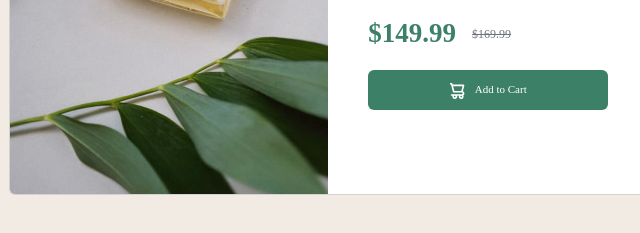
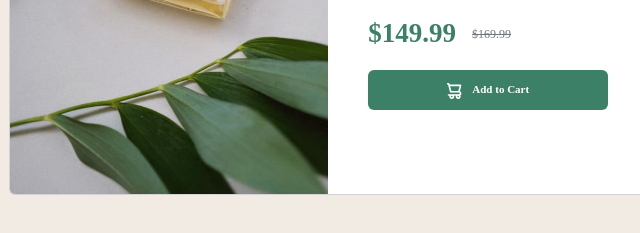
Before and after one commit to Mpadilla16/Practica, a plain HTML site: page HTML/product-preview-card-component-main/index.html in a window 1280 px wide. Shown: the part 445-678 px from the top of the page, 311-951 px from the left. Drawn offline with nearby package versions, Linux system fonts and the light colour scheme; a web font is replaced by a local one.

Commit message:
Se arreglan boton

```diff
--- a/HTML/product-preview-card-component-main/index.html
+++ b/HTML/product-preview-card-component-main/index.html
@@ -25,7 +25,7 @@
         <p class="card_article_botones_descuento me-3">$149.99</p>
         <p class="card_article_botones_original text-decoration-line-through text-secondary">$169.99</p>
       </div>
-      <button class="article_button btn w-100 fw-medium" type="button" aria-label="Añadir al carrito" title="Añadir al carrito">
+      <button class="article_button border-0 rounded-2 w-100 fw-semibold " type="button" aria-label="Añadir al carrito" title="Añadir al carrito">
         <img class="me-2" src="./images/icon-cart.svg" alt="Carrito de compras">
         Add to Cart
     </button>
```
Also changed, not shown: HTML/product-preview-card-component-main/Captura-Mobil.PNG (added), HTML/product-preview-card-component-main/Captura-escritorio.PNG (added).
